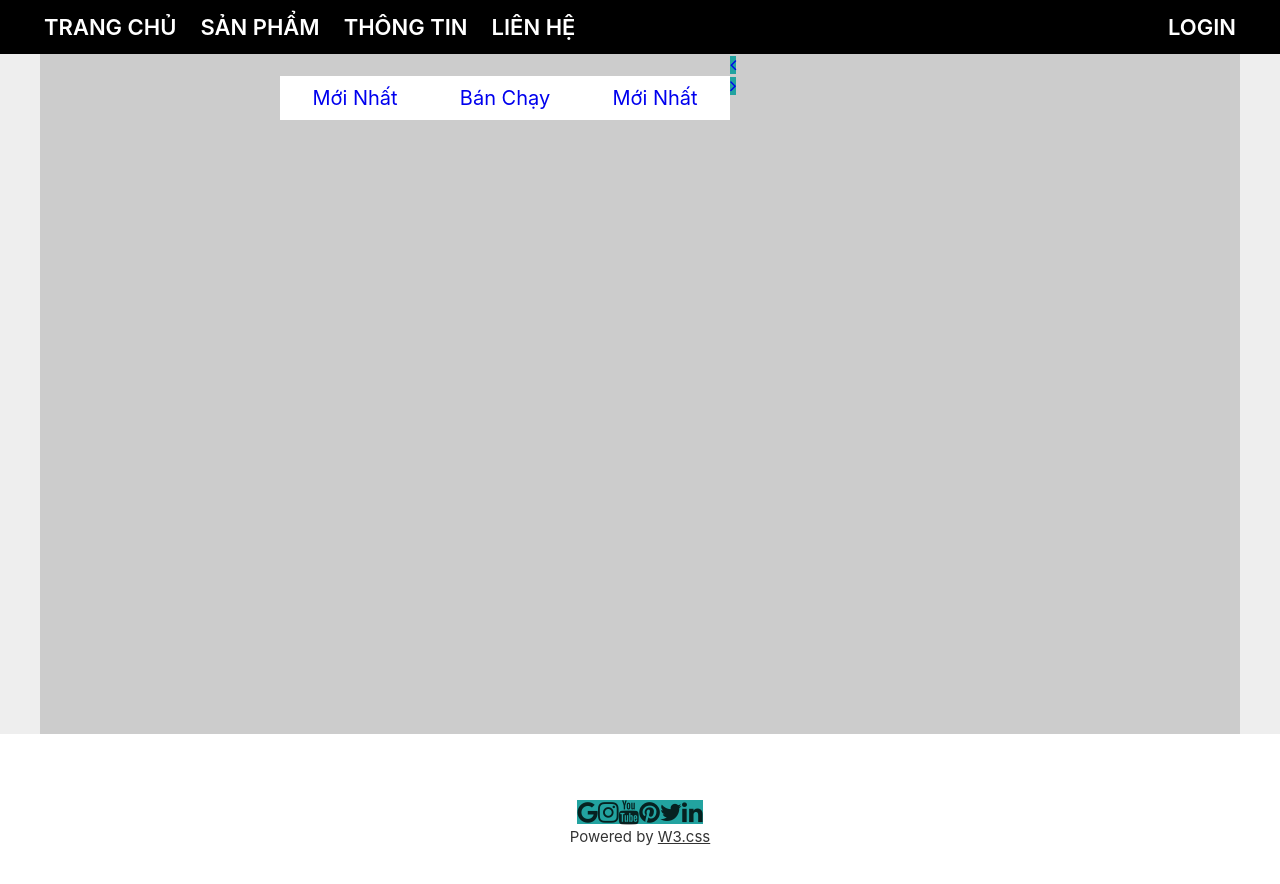
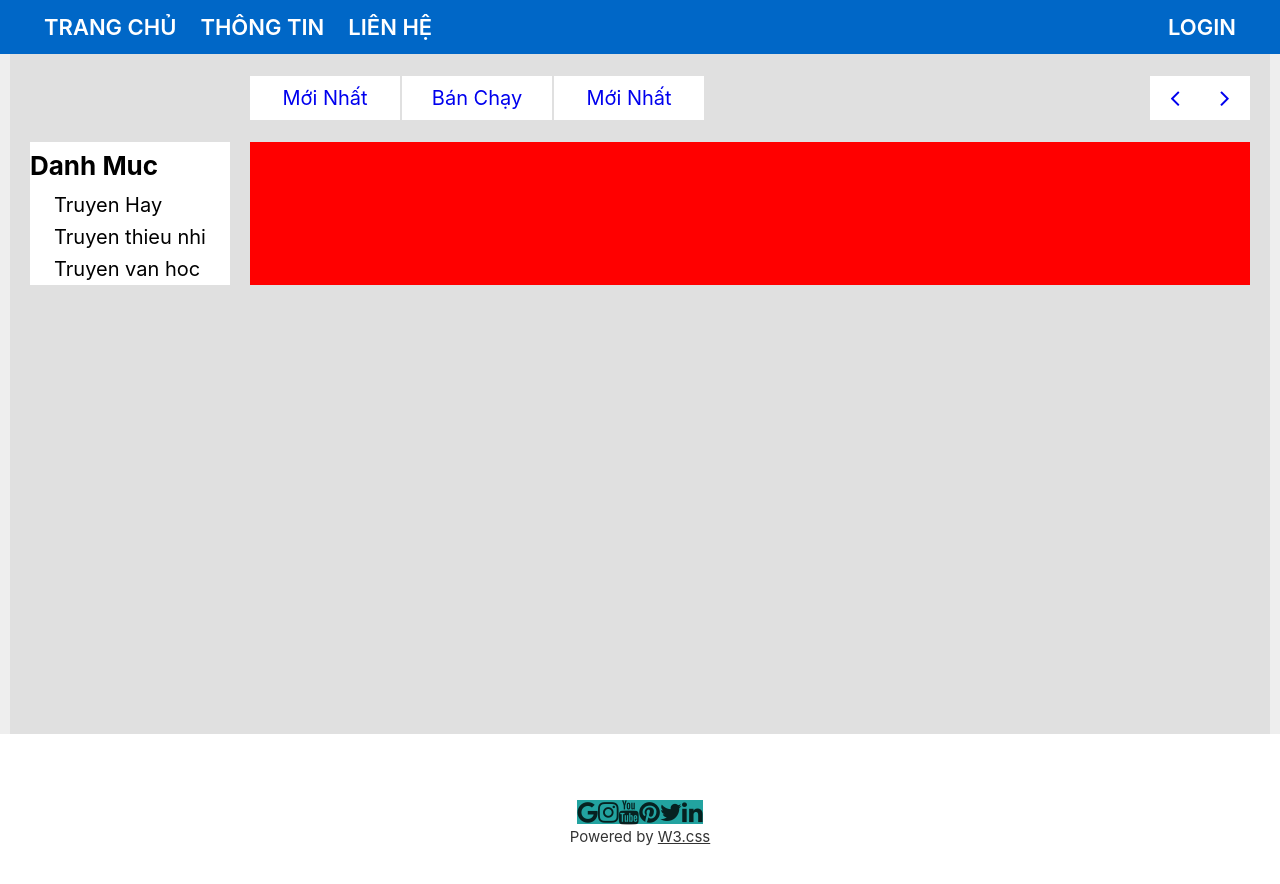
Before and after one commit to thuanhaine/reactjs-hw, a React (Create React App) app: page / in a window 1280 px wide. Shown: the top 884 px of the page. Built offline with nearby package versions, Linux system fonts and the light colour scheme.

Commit message:
Update Home Page: add nav and subnav

```diff
--- a/public/index.html
+++ b/public/index.html
@@ -24,7 +24,7 @@
       work correctly both with client-side routing and a non-root public URL.
       Learn how to configure a non-root public URL by running `npm run build`.
     -->
-    <title>ThuanHaiShop</title>
+    <title>Làng Sách</title>
   </head>
   <body>
     <noscript>You need to enable JavaScript to run this app.</noscript>
--- a/src/component/header/Header.css
+++ b/src/component/header/Header.css
@@ -2,7 +2,7 @@
   display: flex;
   justify-content: space-between;
   height: 54px;
-  background-color: #000;
+  background-color: rgb(0, 103, 199);
   position: fixed;
   top: 0;
   left: 0;
@@ -35,7 +35,7 @@
 }
 .nav-list__item:hover,
 .nav-list__item:hover >  .nav-link{
-  background-color: rgb(255, 107, 107);
+  background-color: rgb(252, 252, 252);
   color: #000;
   cursor: pointer;
 
--- a/src/component/header/Header.jsx
+++ b/src/component/header/Header.jsx
@@ -12,7 +12,6 @@ function header() {
         <div className='nav-left'>
             <ul className="nav-list">
                 <li className='nav-list__item'><NavLink className="nav-link" to="/home" onClick={this}>Trang chủ</NavLink></li>
-                <li className='nav-list__item'><NavLink className="nav-link" to="/product" onClick={this}>Sản Phẩm</NavLink></li>
                 <li className='nav-list__item'><NavLink className="nav-link" to="/about" onClick={this}>Thông Tin</NavLink></li>
                 <li className='nav-list__item'><NavLink className="nav-link" to="/contact" onClick={this}>Liên Hệ</NavLink></li>
 
--- a/src/component/main/Home.css
+++ b/src/component/main/Home.css
@@ -1,3 +1,7 @@
+* {
+box-sizing: border-box;
+}
+
 .home {
     background-color: rgb(238, 238, 238);
     /* background: linear-gradient(180deg, rgb(168, 250, 232) 0%, rgb(89, 224, 241) 100%); */
@@ -5,24 +9,28 @@
     margin: 0 auto;
     box-sizing: border-box;
 }
-.home__container {
-    background-color: #ccc;
+.home__header {
+    background-color: rgb(224, 224, 224);
     margin: 0 auto;
     margin-top: 22px;
-    width: 1200px;
+    width: 1260px;
     height: 85vh;
 }
-.home__container-nav {
+.home__nav {
     display: flex;
+    justify-content: space-between;
+    align-items: center;
 }
-.home__container-nav--list {
+.home__nav--list {
     display: flex;
     margin: 22px 0;
-    margin-left: calc(1200*0.2px);
+    margin-left: 240px;
+    gap: 2px;
+
 
 
 }
-.home__container-nav--item {
+.home__nav--item {
     min-width: 150px;
     height: 44px;
     display: block;
@@ -32,19 +40,80 @@
     padding: 0;
 
 }
-.home__container-nav--item:hover,
-.home__container-nav--item:hover .home__container-nav--link {
+.home__nav__direc--item:hover,
+.home__nav__direc--item:hover .btn-direc-page,
+.home__nav--item:hover,
+.home__nav--item:hover .home__nav--link {
     background-color: rgb(0, 103, 199);
     color: white;
 }
-.home__container-nav--link {
+.home__nav--link {
     font-size: 20px;
     height: 100%;
     width: 100%;
     display: block;
 }
-.home__container-nav--link,
-.home__container-nav__direc--link {
+.home__nav__direc--link:hover,
+.home__nav--link,
+.home__nav__direc--link {
     text-decoration: none;
 
 }
+
+.home__nav__direc--list {
+    display: flex;
+    margin-right: 20px;
+
+}
+.home__nav__direc--item {
+
+    background-color: white;
+    align-items: center;
+    width: 50px;
+    height: 44px;
+}
+.home__nav__direc--link {
+    font-size: 26px;
+    line-height: 44px;
+    height: 100%;
+    width: 100%;
+    display: block;
+
+}
+.btn-direc-page {
+    background-color: white;
+
+}
+
+.home__container {
+    display: flex;
+}
+
+.home__container-subnav{
+    flex: 1;
+    margin-left: 20px;
+    background-color: white;
+    width: 100%;
+    text-align: left;
+
+}
+.home__container-subnav--title {
+    font-size: 26px;
+    margin: 8px 0;
+}
+.home__container-subna__item {
+    padding: 4px 0;
+    padding-left: 24px;
+    font-size: 20px;
+
+}
+.home__container-subna__item:hover {
+    background-color: rgb(0, 103, 199);
+    color: white;
+    cursor: pointer;
+}
+.home__container-content {
+    flex: 5;
+    margin:0 20px;
+    background-color: red;
+}
--- a/src/component/main/Home.jsx
+++ b/src/component/main/Home.jsx
@@ -5,26 +5,26 @@ function home() {
     return (
         <>
             <div className="home">
-                <div className='home__container'>
-                    <div className='home__container-nav'>
-                        <ul className='home__container-nav--list'>
-                            <li className='home__container-nav--item'><NavLink className="home__container-nav--link" to="/home" onClick={this}>Mới Nhất</NavLink></li>
-                            <li className='home__container-nav--item'><NavLink className="home__container-nav--link" to="/home" onClick={this}>Bán Chạy</NavLink></li>
-                            <li className='home__container-nav--item'><NavLink className="home__container-nav--link" to="/home" onClick={this}>Mới Nhất</NavLink></li>
+                <div className='home__header'>
+                    <div className='home__nav'>
+                        <ul className='home__nav--list'>
+                            <li className='home__nav--item'><NavLink className="home__nav--link" to="/home" onClick={this}>Mới Nhất</NavLink></li>
+                            <li className='home__nav--item'><NavLink className="home__nav--link" to="/home" onClick={this}>Bán Chạy</NavLink></li>
+                            <li className='home__nav--item'><NavLink className="home__nav--link" to="/home" onClick={this}>Mới Nhất</NavLink></li>
 
 
 
                         </ul>
-                        <div className='home__container-nav--direc'>
-                            <ul className='home__container-nav__direc--list'>
-                                <li className='home__container-nav__direc--item'>
-                                    <NavLink className="home__container-nav__direc--link" to="/home">
-                                        <i class="fa fa-angle-left"></i>
+                        <div className='home__nav--direc'>
+                            <ul className='home__nav__direc--list'>
+                                <li className='home__nav__direc--item'>
+                                    <NavLink className="home__nav__direc--link" to="/login" onClick={this}>
+                                        <i class="fa fa-angle-left btn-direc-page"></i>
                                     </NavLink>
                                 </li>
-                                <li className='home__container-nav__direc--item'>
-                                    <NavLink className="home__container-nav__direc--link" to="/home">
-                                        <i class="fa fa-angle-right"></i>
+                                <li className='home__nav__direc--item'>
+                                    <NavLink className="home__nav__direc--link" to="/login" onClick={this}>
+                                        <i class="fa fa-angle-right btn-direc-page"></i>
                                     </NavLink>
                                 </li>
 
@@ -32,6 +32,22 @@ function home() {
 
                         </div>
                     </div>
+                    <div className='home__container'>
+                        <div className='home__container-subnav'>
+                                <h3 className='home__container-subnav--title'>Danh Muc</h3>
+                                <ul className='home__container-subna__list'>
+                                    <li className='home__container-subna__item'>Truyen Hay</li>
+                                    <li className='home__container-subna__item'>Truyen thieu nhi</li>
+                                    <li className='home__container-subna__item'>Truyen van hoc</li>
+                                </ul>
+                        </div>
+                        <div className='home__container-content'>
+
+                         </div>
+
+
+                    </div>
+
                 </div>
             </div>
         </>
```
